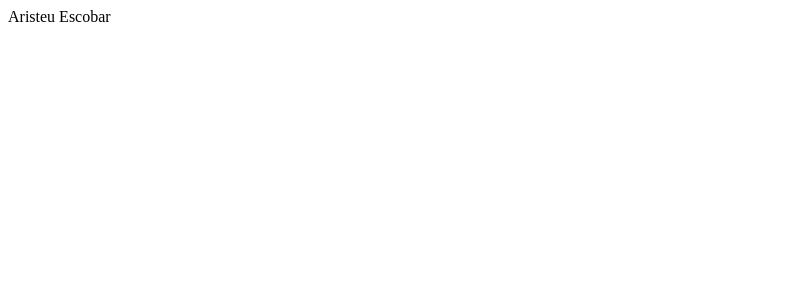
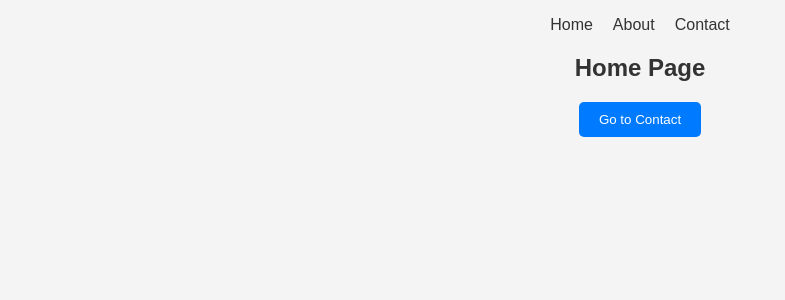
Before and after one commit to AristeuSp/aebs-react-static, a React (Vite) app: page / in a window 1280 px wide. Shown: the top 300 px of the page, without its empty margins (0-785 px from the left). Built offline with nearby package versions, Linux system fonts and the light colour scheme.

Commit message:
Add skip_deploy_on_missing_secrets while fixing empty token

```diff
--- a/src/App.jsx
+++ b/src/App.jsx
@@ -1,8 +1,79 @@
-import React from 'react';
+// src/App.js
+
+import React from "react";
+import {
+    BrowserRouter as Router,
+    Routes,
+    Route,
+    Link,
+    useNavigate,
+    Outlet,
+} from "react-router-dom";
+
+
+// Home Page Component
+const Home = () => {
+    const navigate = useNavigate();
+
+    return (
+        <div>
+            <h2>Home Page</h2>
+            <button onClick={() =>
+                 navigate("/contact")}>Go to Contact</button>
+        </div>
+    );
+};
+
+// About Page Component
+const About = () => (
+    <div>
+        <h2>About Page</h2>
+        <nav>
+            <ul>
+                <li>
+                    <Link to="team">Our Team</Link>
+                </li>
+                <li>
+                    <Link to="company">Our Company</Link>
+                </li>
+            </ul>
+        </nav>
+        <Outlet />
+    </div>
+);
+
+// Components for other pages
+const Contact = () => <h2>Contact Page</h2>;
+const Team = () => <h2>Team Page</h2>;
+const Company = () => <h2>Company Page</h2>;
 
 function App() {
-  const value = 'Escobar';
-  return <div>Aristeu {value}</div>;
+    return (
+        <Router>
+            <nav>
+                <ul>
+                    <li>
+                        <Link to="/">Home</Link>
+                    </li>
+                    <li>
+                        <Link to="/about">About</Link>
+                    </li>
+                    <li>
+                        <Link to="/contact">Contact</Link>
+                    </li>
+                </ul>
+            </nav>
+            {/*Implementing Routes for respective Path */}
+            <Routes>
+                <Route path="/" element={<Home />} />
+                <Route path="/about" element={<About />}>
+                    <Route path="team" element={<Team />} />
+                    <Route path="company" element={<Company />} />
+                </Route>
+                <Route path="/contact" element={<Contact />} />
+            </Routes>
+        </Router>
+    );
 }
 
 export default App;
--- a/src/index.css
+++ b/src/index.css
@@ -0,0 +1,44 @@
+/* src/index.css */
+
+body {
+    font-family: Arial, sans-serif;
+    background-color: #f4f4f4;
+    margin: 0;
+    padding: 0;
+}
+
+h2 {
+    text-align: center;
+    color: #333;
+}
+
+nav ul {
+    display: flex;
+    justify-content: center;
+    list-style: none;
+    padding: 0;
+}
+
+nav li {
+    margin: 0 10px;
+}
+
+nav a {
+    text-decoration: none;
+    color: #333;
+}
+
+button {
+    display: block;
+    margin: 20px auto;
+    padding: 10px 20px;
+    background-color: #007BFF;
+    color: white;
+    border: none;
+    border-radius: 5px;
+    cursor: pointer;
+}
+
+button:hover {
+    background-color: #0056b3;
+}
--- a/src/index.jsx
+++ b/src/index.jsx
@@ -1,8 +1,13 @@
-import React from 'react';
-import { createRoot } from 'react-dom/client';
-import './index.css';
-import App from './App.jsx';
+// src/index.js
 
-const container = document.getElementById('root');
-const root = createRoot(container);
-root.render(<App />);
+import React from "react";
+import ReactDOM from "react-dom/client";
+import "./index.css";
+import App from "./App";
+
+const root = ReactDOM.createRoot(document.getElementById("root"));
+root.render(
+    <React.StrictMode>
+        <App />
+    </React.StrictMode>
+);
```
